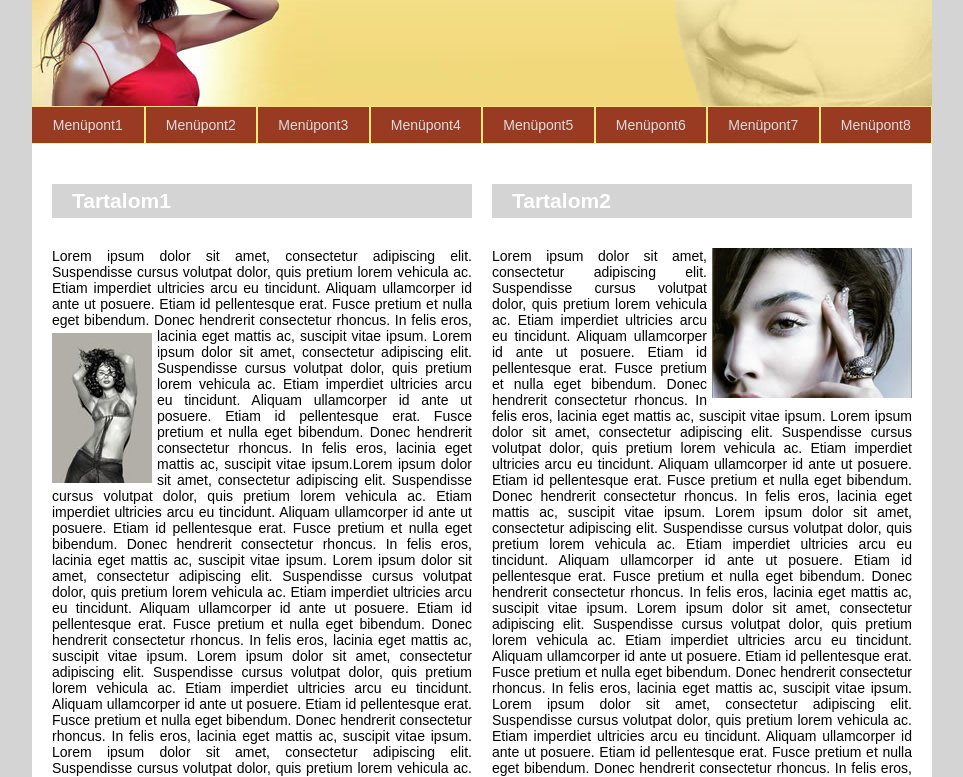
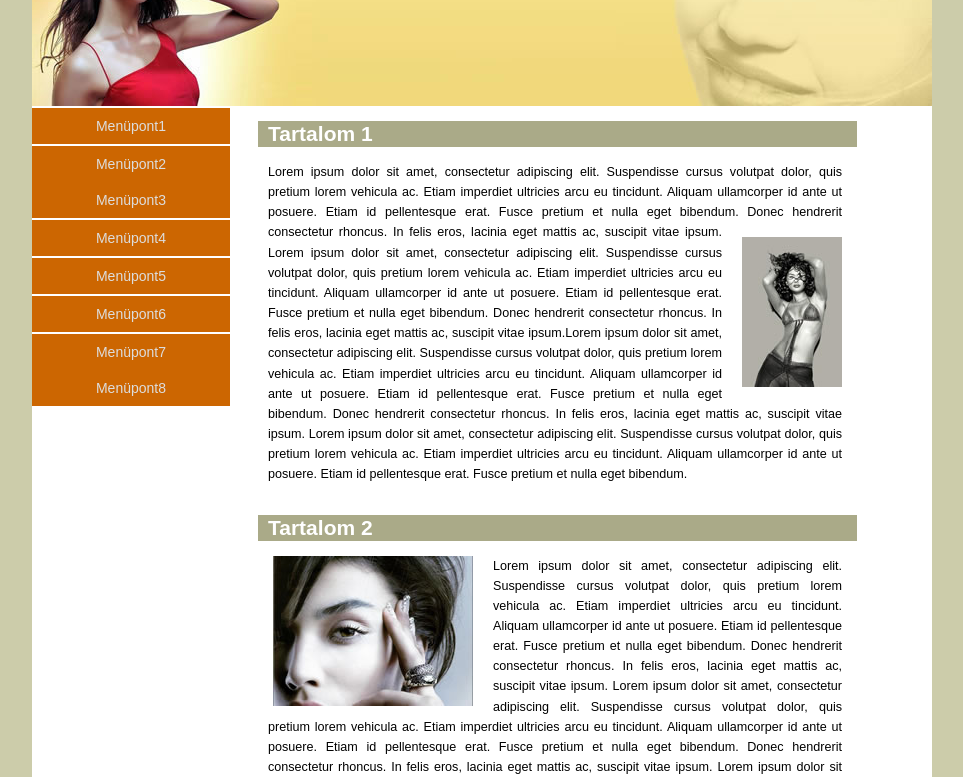
Before and after one commit to mdonit/webszmodell, a plain HTML site: page index.html in a window 1280 px wide. Shown: the part 94-871 px from the top of the page, without its empty margins (158-1121 px from the left). Drawn offline with Linux system fonts and the light colour scheme.

Commit message:
SzuperModell Weblap Minta 1

```diff
--- a/css/style.css
+++ b/css/style.css
@@ -11,8 +11,16 @@ html {
 }
 
 body {
-    background-color: rgb(212, 212, 212);;
+    background-color: rgb(204,204,170,255);
     font-family: Arial, Helvetica, sans-serif;
+}
+
+p {
+    padding-left: 10px;
+    padding-right: 90px;
+    padding-bottom: 15px;
+    line-height: 160%;
+    font-size: 90%;
 }
 
 .container {
@@ -27,15 +35,24 @@ body {
 }
 
 h1 {
-    padding-left: 200px;
-    padding-top: 30px;
-    font-size: 3.1rem;
+    padding-left: 203px;
+    font-size: 3.5rem;
     color:white;
     text-transform: uppercase;
 }
 
+h2 {
+    color: white;
+    background: rgb(170,170,136,255);
+    padding: 1px 10px;
+    margin-top: 15px;
+    margin-bottom: 15px;
+    margin-right: 75px;
+}
+
 ul {
     list-style: none;
+    float:left;
 }
 
 ul::after {
@@ -45,15 +62,16 @@ ul::after {
   } /* fontos ha float-tal lebegtetünk! */
 
 li {
-    float: left;
-    width: 12.5%;
+    float:none;
+    width: 280%;
     text-align: center;
-    background:rgb(153, 59, 35);
-    border: 1px solid rgb(255, 234, 117);
+    background:rgb(204,102,1,255);
+    border: 1px solid rgb(255,255,255);
+    border-left: none;
 }
 
-li:first-child {
-    border-left: none;
+li:first-child{
+    margin-top: 1px;
 }
 
 a {
@@ -70,33 +88,32 @@ a:hover {
 }
 
 .kep1 {
-    float:left;
-    margin: 5px 5px 0 0;
+    float:right;
+    margin: 15px 0 15px 20px;
 }
 
 .kep2 {
-    float:right;
-    margin: 0 0 0 5px;
+    float:left;
+    margin: 0 20px 10px 5px;
 }
 
 .hasab {
-    float:left;
-    max-width: 50%;
-    padding:20px;
     text-align: justify;
-    padding-top: 40px;
 }
 
 .bal {
-    padding-right: 10px;
+    float:left;
 }
 
 .jobb {
+    float:right;
+    max-width: 76%;
     padding-left: 10px;
 }
 
 .content {
     background: white;
+    padding-bottom: 20px;
 }
 
 .content::after {
@@ -105,20 +122,15 @@ a:hover {
     display: table;
 }
 
-h2 {
-    color: white;
-    background: rgb(212, 212, 212);
-    padding: 5px 20px;
-    margin-bottom: 30px;
-}
-
 .lablec {
-    background: rgb(255, 234, 117);
-    color: orange;
+    background: rgb(241,217,119);
+    color: rgb(209, 89, 9);
     text-align: center;
+    padding-bottom: 50px;
+    margin-bottom: 90px;
 }
 
 .header {
-    position: sticky;
+    /*position: sticky;*/
     top: 0; /* ez kell, hogy ténylegesen ragadjon, meg kell mondani mihez ragadjon*/
 }
--- a/index.html
+++ b/index.html
@@ -13,22 +13,22 @@
             <div class="fejlec">
                 <h1>Szupermodell</h1>
             </div>
-            <div class="navigacio">
-                <ul>
-                    <li><a href="#">Menüpont1</a></li>
-                    <li><a href="#">Menüpont2</a></li>
-                    <li><a href="#">Menüpont3</a></li>
-                    <li><a href="#">Menüpont4</a></li>
-                    <li><a href="#">Menüpont5</a></li>
-                    <li><a href="#">Menüpont6</a></li>
-                    <li><a href="#">Menüpont7</a></li>
-                    <li><a href="#">Menüpont8</a></li>
-                </ul>
-            </div>
         </div><!--header vege-->
         <div class="content">
             <div class="hasab bal">
-                <h2>Tartalom1</h2>
+                <div class="navigacio">
+                    <ul>
+                        <li><a href="#">Menüpont1</a></li>
+                        <li><a href="#">Menüpont2</a><br><a href="#">Menüpont3</a></li>
+                        <li><a href="#">Menüpont4</a></li>
+                        <li><a href="#">Menüpont5</a></li>
+                        <li><a href="#">Menüpont6</a></li>
+                        <li><a href="#">Menüpont7</a><br><a href="#">Menüpont8</a></li>
+                    </ul>
+                </div>
+            </div>
+            <div class="hasab jobb">
+                <h2>Tartalom 1</h2>
                 <p>Lorem ipsum dolor sit amet, consectetur adipiscing elit. Suspendisse cursus volutpat dolor, quis pretium lorem vehicula ac. Etiam imperdiet ultricies arcu eu tincidunt.
                 Aliquam ullamcorper id ante ut posuere. Etiam id pellentesque erat. Fusce pretium et nulla eget bibendum. Donec hendrerit consectetur rhoncus. In felis eros,
                 lacinia eget mattis ac, suscipit vitae ipsum.
@@ -38,26 +38,11 @@
                 Aliquam ullamcorper id ante ut posuere. Etiam id pellentesque erat. Fusce pretium et nulla eget bibendum. Donec hendrerit consectetur rhoncus. In felis eros,
                 lacinia eget mattis ac, suscipit vitae ipsum.
                 Lorem ipsum dolor sit amet, consectetur adipiscing elit. Suspendisse cursus volutpat dolor, quis pretium lorem vehicula ac. Etiam imperdiet ultricies arcu eu tincidunt.
-                Aliquam ullamcorper id ante ut posuere. Etiam id pellentesque erat. Fusce pretium et nulla eget bibendum. Donec hendrerit consectetur rhoncus. In felis eros,
-                lacinia eget mattis ac, suscipit vitae ipsum.
-                Lorem ipsum dolor sit amet, consectetur adipiscing elit. Suspendisse cursus volutpat dolor, quis pretium lorem vehicula ac. Etiam imperdiet ultricies arcu eu tincidunt.
-                Aliquam ullamcorper id ante ut posuere. Etiam id pellentesque erat. Fusce pretium et nulla eget bibendum. Donec hendrerit consectetur rhoncus. In felis eros,
-                lacinia eget mattis ac, suscipit vitae ipsum.
-                Lorem ipsum dolor sit amet, consectetur adipiscing elit. Suspendisse cursus volutpat dolor, quis pretium lorem vehicula ac. Etiam imperdiet ultricies arcu eu tincidunt.
-                Aliquam ullamcorper id ante ut posuere. Etiam id pellentesque erat. Fusce pretium et nulla eget bibendum. Donec hendrerit consectetur rhoncus. In felis eros,
-                lacinia eget mattis ac, suscipit vitae ipsum.
+                Aliquam ullamcorper id ante ut posuere. Etiam id pellentesque erat. Fusce pretium et nulla eget bibendum.
+                </p>
 
-                </p>
-            </div>
-            <div class="hasab jobb">
-                <h2>Tartalom2</h2>
+                <h2>Tartalom 2</h2>
                 <p><img class="kep2" src="img/kiskep2.jpg" alt="kep"> Lorem ipsum dolor sit amet, consectetur adipiscing elit. Suspendisse cursus volutpat dolor, quis pretium lorem vehicula ac. Etiam imperdiet ultricies arcu eu tincidunt.
-                Aliquam ullamcorper id ante ut posuere. Etiam id pellentesque erat. Fusce pretium et nulla eget bibendum. Donec hendrerit consectetur rhoncus. In felis eros,
-                lacinia eget mattis ac, suscipit vitae ipsum.
-                Lorem ipsum dolor sit amet, consectetur adipiscing elit. Suspendisse cursus volutpat dolor, quis pretium lorem vehicula ac. Etiam imperdiet ultricies arcu eu tincidunt.
-                Aliquam ullamcorper id ante ut posuere. Etiam id pellentesque erat. Fusce pretium et nulla eget bibendum. Donec hendrerit consectetur rhoncus. In felis eros,
-                lacinia eget mattis ac, suscipit vitae ipsum.
-                Lorem ipsum dolor sit amet, consectetur adipiscing elit. Suspendisse cursus volutpat dolor, quis pretium lorem vehicula ac. Etiam imperdiet ultricies arcu eu tincidunt.
                 Aliquam ullamcorper id ante ut posuere. Etiam id pellentesque erat. Fusce pretium et nulla eget bibendum. Donec hendrerit consectetur rhoncus. In felis eros,
                 lacinia eget mattis ac, suscipit vitae ipsum.
                 Lorem ipsum dolor sit amet, consectetur adipiscing elit. Suspendisse cursus volutpat dolor, quis pretium lorem vehicula ac. Etiam imperdiet ultricies arcu eu tincidunt.
```
